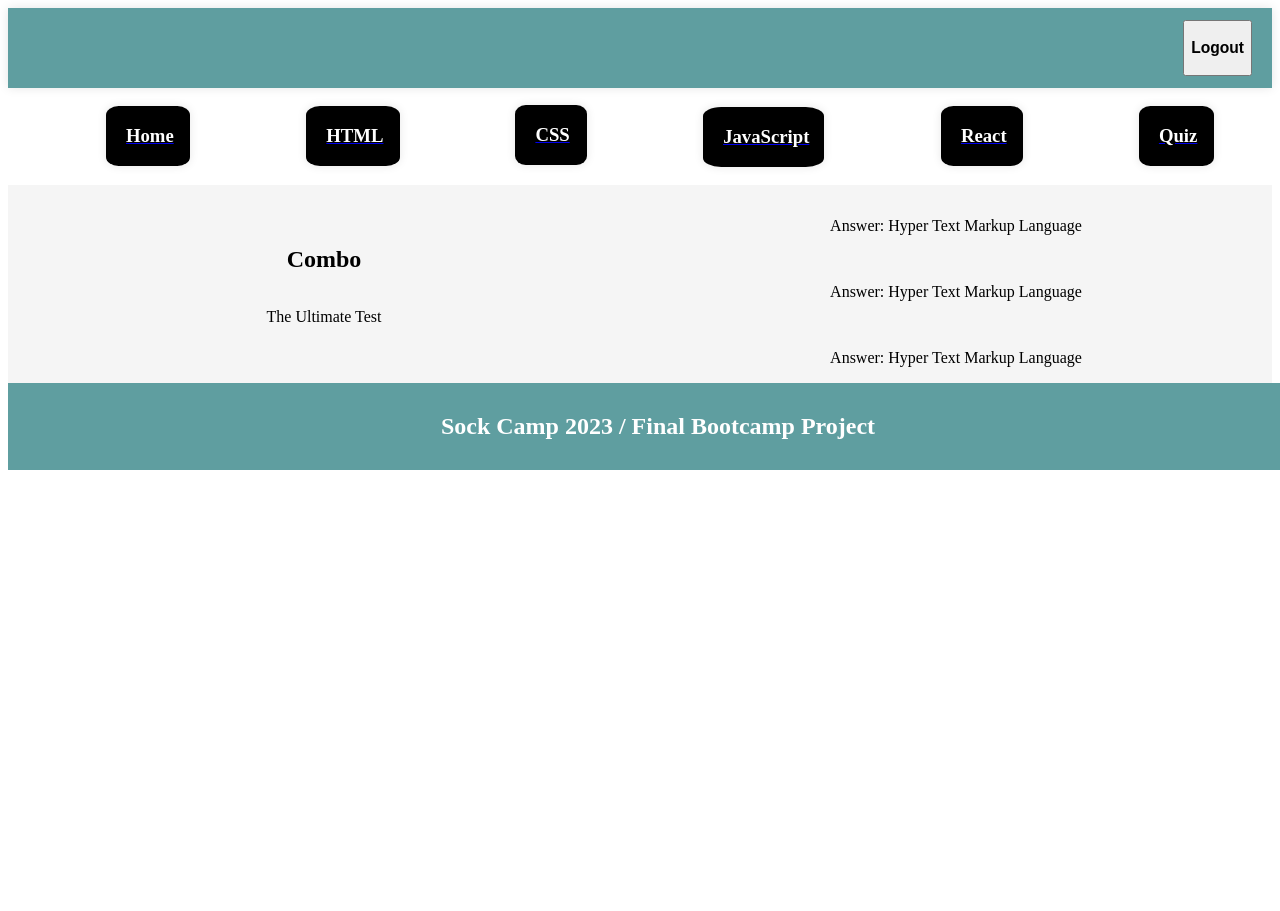
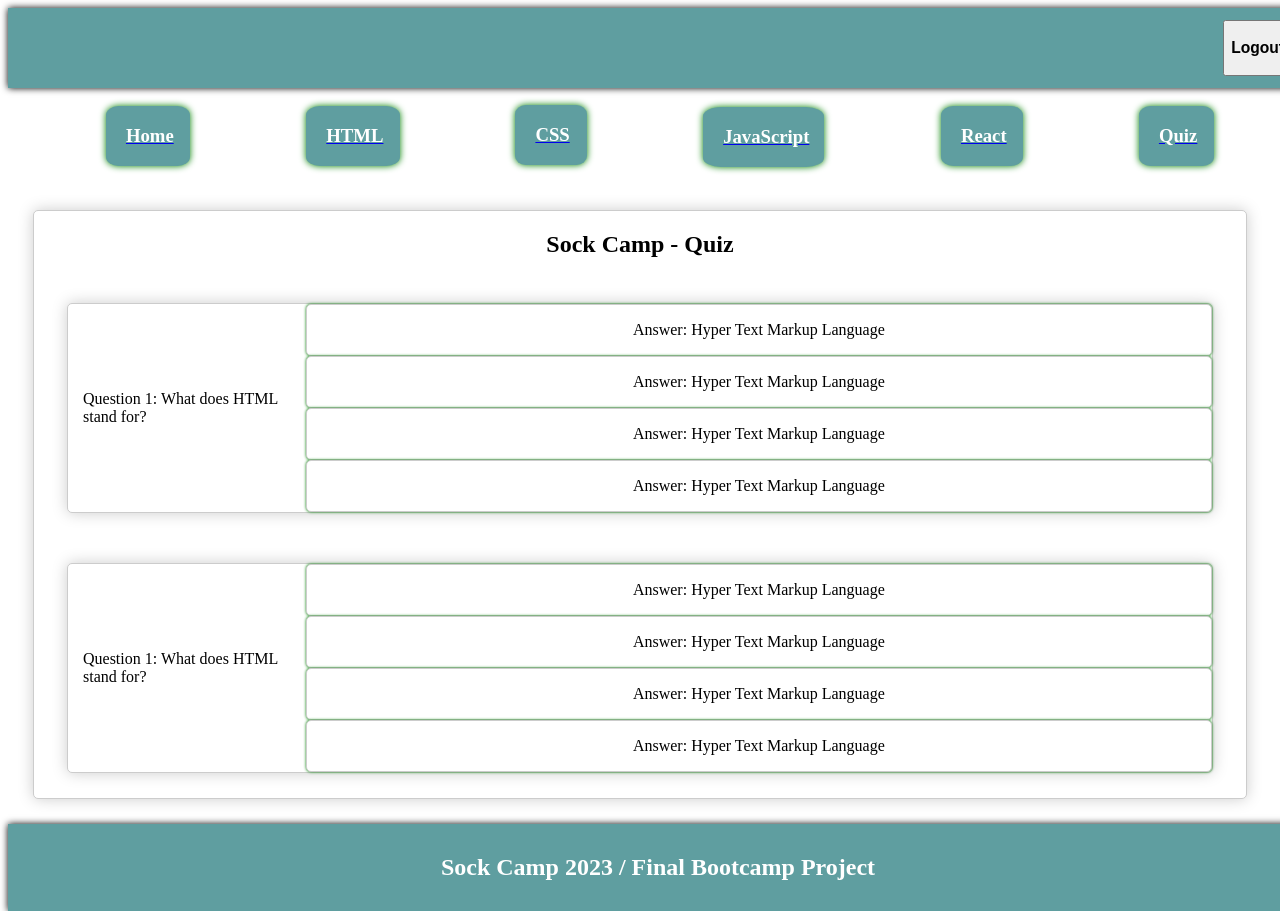
Before and after one commit to eecmanny/sockCamp, a React (Vite) app in the folder client/: page /quiz in a window 1280 px wide. Shown: the top 911 px of the page. Before the commit the page ends 800 px from the top, so only its background shows below. Built offline with nearby package versions, Linux system fonts and the light colour scheme.

Commit message:
quizSetup_seedPopulate_css

```diff
--- a/client/src/Footer/footer.css
+++ b/client/src/Footer/footer.css
@@ -7,4 +7,5 @@
     width: 100%;
     margin-top: 0;
     margin-bottom: -10px;
+    box-shadow: 0 0 7px black;
 }
--- a/client/src/Header/header.css
+++ b/client/src/Header/header.css
@@ -18,6 +18,8 @@
     background-color: cadetblue;
     box-shadow: 0 0 10px rgba(0, 0, 0, 0.1);;
     color: white;
+    width: 100%;
+    box-shadow: 0 0 7px black;
 }
 
 
@@ -48,10 +50,11 @@ justify-content: space-around;
     list-style: none;
     padding: 0 20px;
     height: 60px;
-    background-color: black;
+    background-color: cadetblue;
     box-shadow: 0 0 10px rgba(0, 0, 0, 0.1);
     align-items: center;
     border-radius: 15%;
+    box-shadow: 0 0 7px green
 }
 
 .headerLogo {
--- a/client/src/components/Quiz/Quiz.jsx
+++ b/client/src/components/Quiz/Quiz.jsx
@@ -3,44 +3,89 @@ import './quiz.css'
 
 const Quiz = () => {
   return (
-    <div className="combo">
-      <div className="combo-container1">
-        <h2>Combo</h2>
-        <p>The Ultimate Test</p>
-      </div>
-      <div className="combo-container2">
-        <div className="question">
+
+
+    <main className='form'>
+
+<section>
+      <h2>Sock Camp - Quiz</h2>
+</section>
+
+<section className="quiz">
+<p className='quizContainer'>
+        <question className="questionCard">
           <p>
-            {/* {`Question 1: ${}`} */}
+                      Question 1: What does HTML stand for?
+          {/* Question 1: ${question} */}
+
           </p>
+
+        </question>
+
+        <div className='answerContainerCard'>
+          <answer className="answerPick">
+            <p>
+            Answer: Hyper Text Markup Language {/* {`answer 1: ${}`} */}
+            </p>
+          </answer>
+          <answer className="answerPick">
+            <p>
+              Answer: Hyper Text Markup Language {/* {`answer 1: ${}`} */}
+            </p>
+          </answer>
+          <answer className="answerPick">
+            <p>
+            Answer: Hyper Text Markup Language {/* {`answer 2: ${}`} */}
+            </p>
+          </answer>
+          <answer className="answerPick">
+            <p>
+              Answer: Hyper Text Markup Language {/* {`answer 1: ${}`} */}
+            </p>
+          </answer>
+
         </div>
-        <div className="answer">
+
+      </p>
+
+      <p className='quizContainer'>
+        <question className="questionCard">
           <p>
-            Answer: Hyper Text Markup Language
+                      Question 1: What does HTML stand for?
+          {/* Question 1: ${question} */}
+
           </p>
+
+        </question>
+
+        <div className='answerContainerCard'>
+          <answer className="answerPick">
+            <p>
+            Answer: Hyper Text Markup Language {/* {`answer 1: ${}`} */}
+            </p>
+          </answer>
+          <answer className="answerPick">
+            <p>
+              Answer: Hyper Text Markup Language {/* {`answer 1: ${}`} */}
+            </p>
+          </answer>
+          <answer className="answerPick">
+            <p>
+            Answer: Hyper Text Markup Language {/* {`answer 2: ${}`} */}
+            </p>
+          </answer>
+          <answer className="answerPick">
+            <p>
+              Answer: Hyper Text Markup Language {/* {`answer 1: ${}`} */}
+            </p>
+          </answer>
+
         </div>
-        <div className="question">
-          <p>
-          {/* {`Question 2: ${}`} */}
-          </p>
-        </div>
-        <div className="answer">
-          <p>
-            Answer: Hyper Text Markup Language
-          </p>
-        </div>
-        <div className="question">
-          <p>
-          {/* {`Question 3: ${}`} */}
-          </p>
-        </div>
-        <div className="answer">
-          <p>
-            Answer: Hyper Text Markup Language
-          </p>
-        </div>
-      </div>
-    </div>
+
+      </p>
+</section>
+
+    </main>
   )
 }
 
--- a/client/src/components/Quiz/quiz.css
+++ b/client/src/components/Quiz/quiz.css
@@ -1,30 +1,63 @@
-.combo {
-    height: 100%;
-    width: 100%;
-    background-color: #f5f5f5;
+.quiz {
     display: flex;
-    flex-direction: row;
-    justify-content: space-around;
-    align-items: center;
-    /* display: grid; */
-    grid-template-columns: 1fr 1fr;
-    flex-wrap: nowrap;
+    flex-wrap: wrap;
+    /* width: 50%; */
 }
 
-.combo-container1 {
-    height: 100%;
-    width: 100%;
+.form {
     display: flex;
     flex-direction: column;
     justify-content: center;
     align-items: center;
+    margin: 25px;
+    border: 1px solid #ccc;
+    border-radius: 5px;
+    background-color: #fff;
+    box-shadow: 0 0 15px #ccc;
 }
 
-.combo-container2 {
+.quizContainer {
     height: 100%;
     width: 100%;
     display: flex;
-    flex-direction: column;
+    flex-direction: row;
     justify-content: center;
     align-items: center;
+    margin: 25px;
+/*
+
+    margin-left: 30px;
+    margin-right: 30px; */
+
+    border: 1px solid #ccc;
+    border-radius: 5px;
+    background-color: #fff;
+    box-shadow: 0 0 15px #ccc;
 }
+
+.questionCard {
+    display: flex;
+    justify-content: space-around;
+    margin: 15px;
+    height: 100%;
+
+}
+
+.answerContainerCard {
+    width: 100%;
+    display: flex;
+    flex-direction: column;
+
+
+}
+
+.answerPick {
+    display: flex;
+    justify-content: space-around;
+    flex-direction: row;
+    border: 1px solid #ccc;
+    border-radius: 5px;
+    background-color: #fff;
+    box-shadow: 0 0 3px green
+
+}
```
Also changed, not shown: 2 other files (tests, documents, lock files or other folders).
